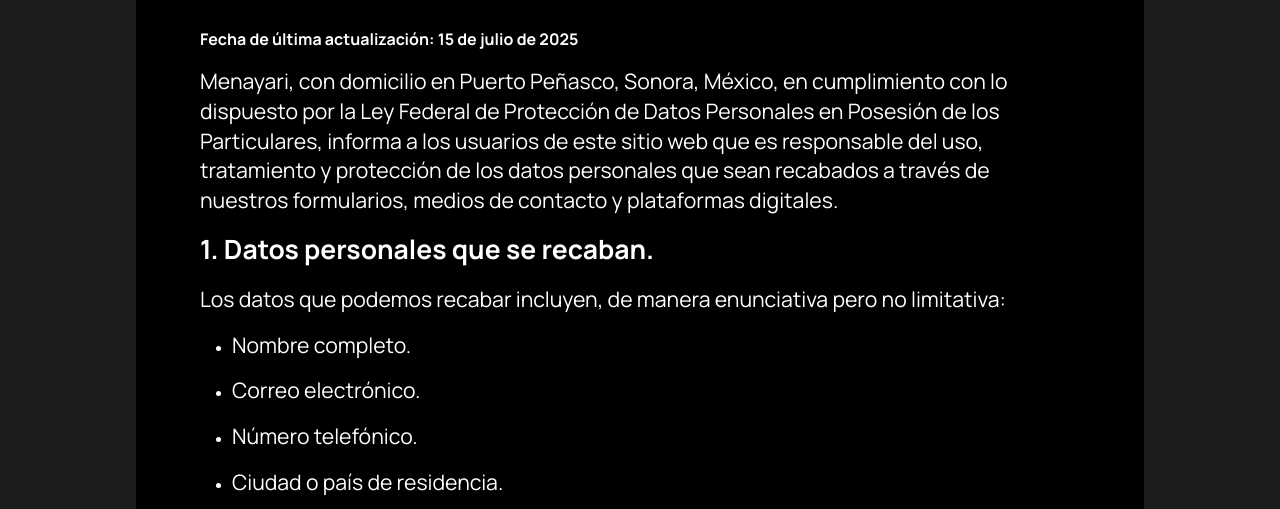
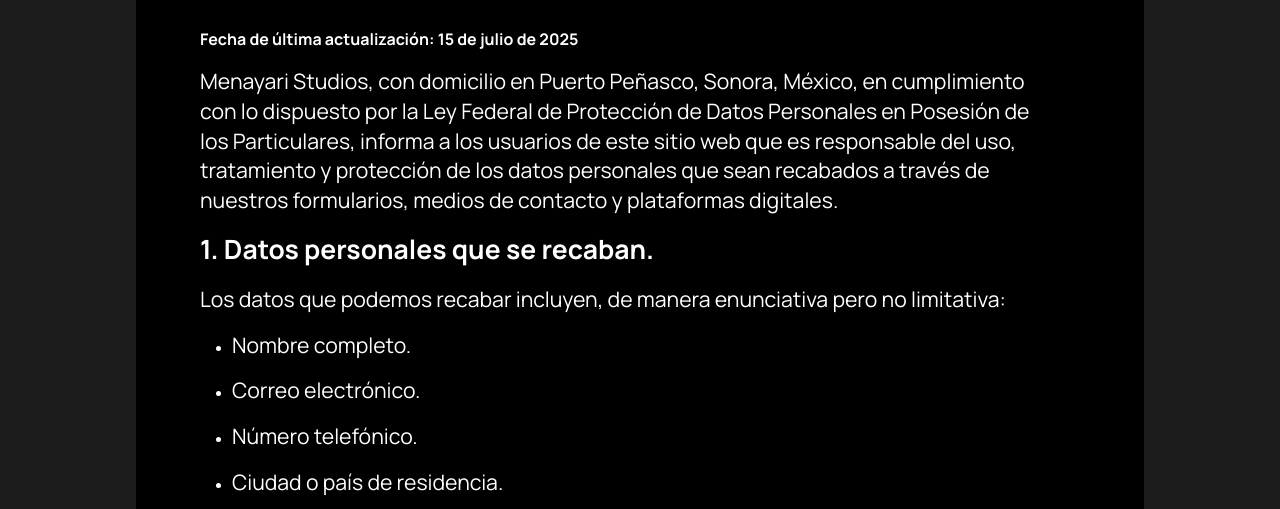
Before and after one commit to J4vi3rAb3l/21af06da-b1ea-4264-ada9-8764a5e7f9b4, a plain HTML site: page privacidad/index.html in a window 1280 px wide. Shown: the part 286-795 px from the top of the page. Drawn offline with Linux system fonts and the light colour scheme.

Commit message:
Update index.html

```diff
--- a/privacidad/index.html
+++ b/privacidad/index.html
@@ -71,7 +71,7 @@
               <div class="item-wrapper">
                 <h4 class="mbr-section-subtitle mbr-fonts-style mb-3 display-4"><strong>Fecha de última actualización: 15 de julio de 2025</strong></h4>
                 <p class="mbr-text mbr-fonts-style display-7">
-                  Menayari, con domicilio en Puerto Peñasco, Sonora, México, en cumplimiento con lo dispuesto por la Ley Federal de Protección de Datos Personales en Posesión de los Particulares, informa a los usuarios de este sitio web que es responsable del uso, tratamiento y protección de los datos personales que sean recabados a través de nuestros formularios, medios de contacto y plataformas digitales.
+                  Menayari Studios, con domicilio en Puerto Peñasco, Sonora, México, en cumplimiento con lo dispuesto por la Ley Federal de Protección de Datos Personales en Posesión de los Particulares, informa a los usuarios de este sitio web que es responsable del uso, tratamiento y protección de los datos personales que sean recabados a través de nuestros formularios, medios de contacto y plataformas digitales.
                 </p>
               </div>
             </div>
```
